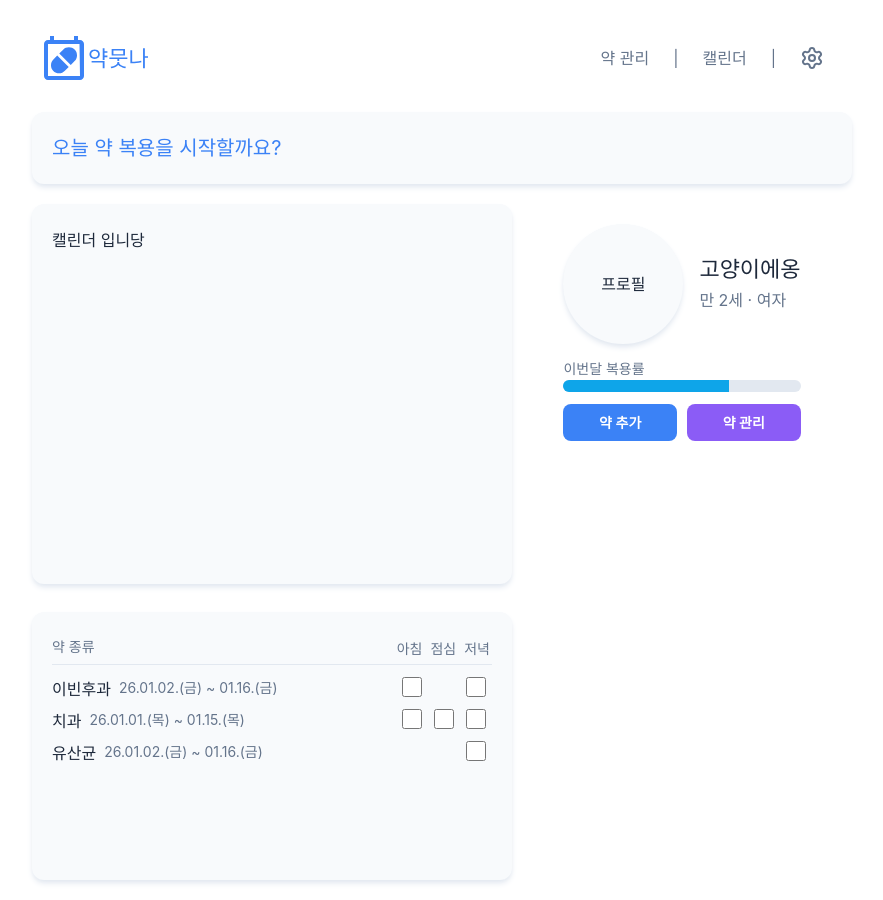
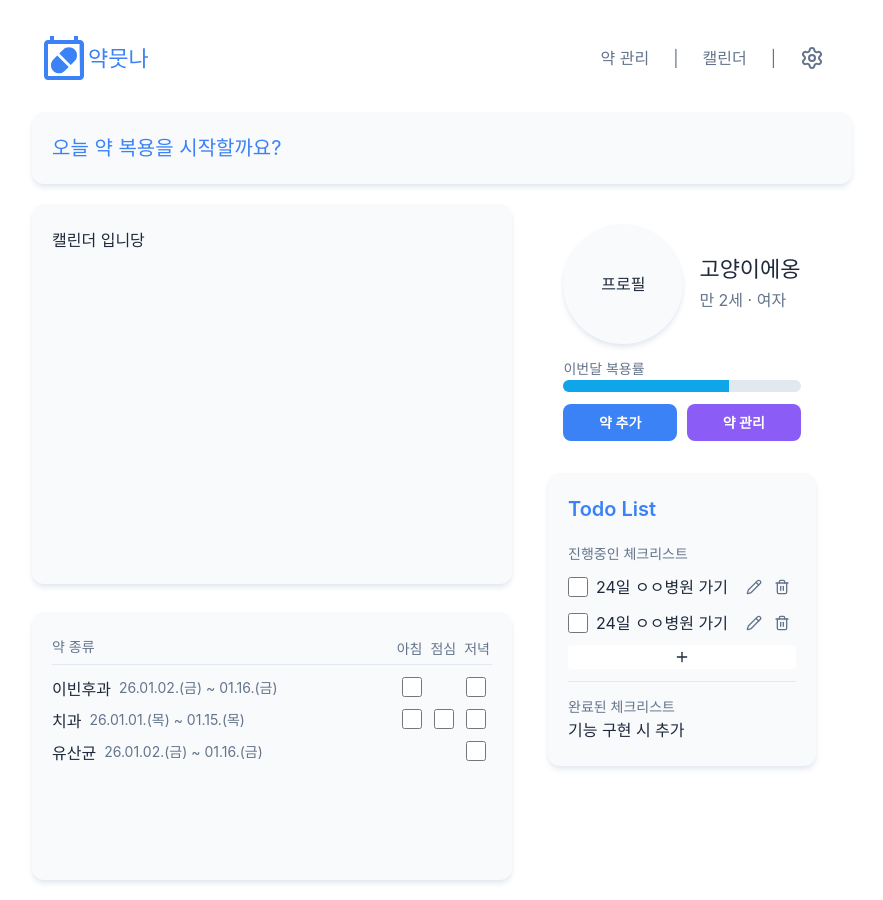
Before and after one commit to wnduddlekd/medicine, a React (Vite) app: page /test in a window 1280 px wide. Both pictures are taken after a click on the button "Home". Shown: the whole page, without its empty margins (198-1081 px from the left). Built offline with nearby package versions, Linux system fonts and the light colour scheme; a web font is replaced by a local one.

Commit message:
feat: 투두리스트 ui 구현(#19)

```diff
--- /dev/null
+++ b/src/components/Home/TodoList.jsx
@@ -0,0 +1,39 @@
+import { Pencil, Plus, Trash2 } from 'lucide-react';
+
+export default function TodoList() {
+  return (
+    <div className="card-base max-w-67 w-full">
+      <h3 className="text-primary font-semibold mb-5">Todo List</h3>
+      <small>진행중인 체크리스트</small>
+      <TodoItem />
+      <TodoItem />
+      <button className="flex justify-center bg-base-100 rounded w-full cursor-pointer">
+        <Plus width={16} />
+      </button>
+      <hr className="border-0 h-px bg-base-300 my-3" />
+      <small>완료된 체크리스트</small>
+      <p>기능 구현 시 추가</p>
+    </div>
+  );
+}
+
+function TodoItem() {
+  return (
+    <div className="space-y-2 my-2">
+      <div className="flex justify-between">
+        <div className="flex gap-2">
+          <input type="checkbox" className="check-base mt-1" />
+          <p className="mt-0.5">24일 ㅇㅇ병원 가기</p>
+        </div>
+        <div className="flex text-neutral">
+          <button className="w-7 h-7 flex items-center justify-center rounded-full hover:bg-primary/10 cursor-pointer">
+            <Pencil className="w-4 h-4" />
+          </button>
+          <button className="w-7 h-7 flex items-center justify-center rounded-full hover:bg-primary/10 cursor-pointer">
+            <Trash2 className="w-4 h-4" />
+          </button>
+        </div>
+      </div>
+    </div>
+  );
+}
--- a/src/pages/Home.jsx
+++ b/src/pages/Home.jsx
@@ -1,6 +1,7 @@
 import DailyDoseFeedback from '../components/Home/DailyDoseFeedback';
 import DoseCheck from '../components/Home/DoseCheck.jsx';
 import HomeCalender from '../components/Home/HomeCalender.jsx';
+import TodoList from '../components/Home/TodoList.jsx';
 import UserInfo from '../components/Home/UserInfo.jsx';
 import { medicines } from '../Mocks/medicationMock.js';
 
@@ -12,8 +13,9 @@ export default function Main() {
         <div className="space-y-7">
           <HomeCalender /> <DoseCheck />
         </div>
-        <div className="flex flex-col items-center w-full">
+        <div className="flex flex-col items-center w-full gap-3">
           <UserInfo />
+          <TodoList />
         </div>
       </div>
     </div>
```
